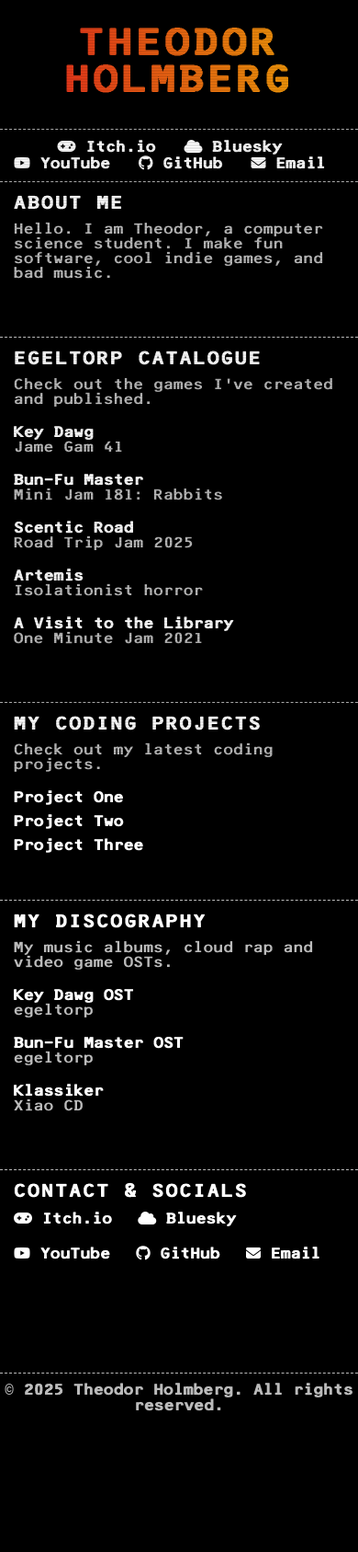
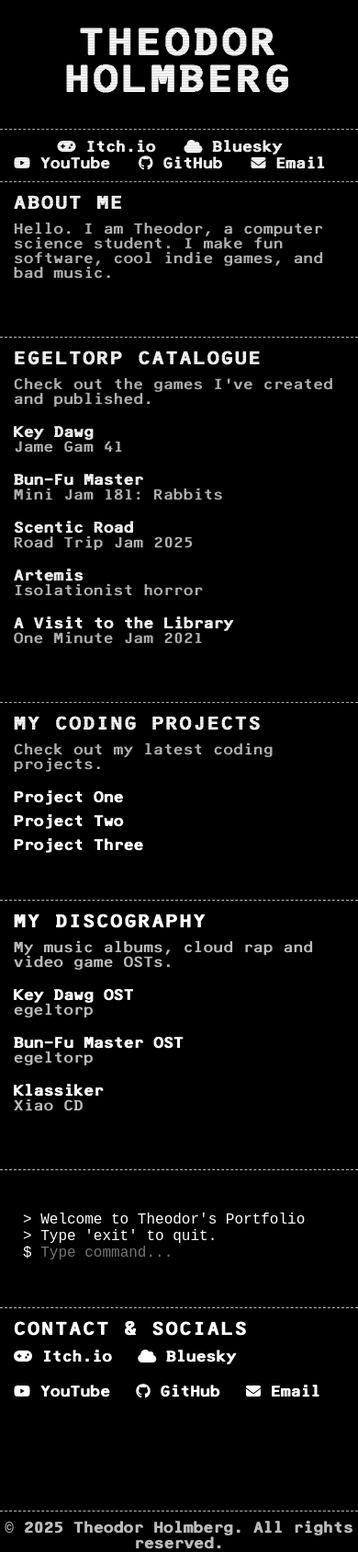
Before and after one commit to egeltorp/theodor-portfolio, a plain HTML site: page index.html in a window 390 px wide. Shown: the whole page at 92% size. Before the commit the page ends 1537 px from the top, so only its background shows below. Drawn offline with Linux system fonts and the light colour scheme.

Commit message:
add fake cmd line for fun + fix link

```diff
--- a/index.html
+++ b/index.html
@@ -21,7 +21,7 @@
                 <p><a href="https://egeltorp.itch.io/" target="_blank"><i class="fas fa-gamepad"></i> Itch.io</a></p>
                 <p><a href="https://bsky.app/profile/egeltorp.com" target="_blank"><i class="fas fa-cloud"></i> Bluesky</a></p>
                 <p><a href="https://www.youtube.com/@egeltorpium" target="_blank"></i><i class="fab fa-youtube"></i> YouTube</a></p>
-                <p><a href="https://www.youtube.com/@egeltorpium"><i class="fab fa-github"></i> GitHub</a></p>
+                <p><a href="https://github.com/egeltorp"><i class="fab fa-github"></i> GitHub</a></p>
                 <p><a href="mailto:theodor@example.com"><i class="fas fa-envelope"></i> Email</a></p>
             </div>
         </footer>
@@ -68,12 +68,28 @@
             </ul>
         </section>
 
+        <section class="projects" style="padding-bottom: 15px;">
+            <div class="command-line">
+                > Welcome to Theodor's Portfolio<br>
+                > Type 'exit' to quit.<br>
+                <span class="prompt">$</span>
+                <input type="text" class="terminal-input" placeholder="Type command..." />
+            </div>
+            <script>
+              document.querySelector('.terminal-input').addEventListener('keypress', function (e) {
+                if (e.key === 'Enter') {
+                  alert('You typed: ' + e.target.value);
+                }
+              });
+            </script>
+        </section>
+
         <section class="contact">
             <h3 id="contact">Contact & Socials</h3>
             <p><a href="https://egeltorp.itch.io/" target="_blank"><i class="fas fa-gamepad"></i> Itch.io</a></p>
             <p><a href="https://bsky.app/profile/egeltorp.com" target="_blank"><i class="fas fa-cloud"></i> Bluesky</a></p>
             <p><a href="https://www.youtube.com/@egeltorpium" target="_blank"></i><i class="fab fa-youtube"></i> YouTube</a></p>
-            <p><a href="https://www.youtube.com/@egeltorpium"><i class="fab fa-github"></i> GitHub</a></p>
+            <p><a href="https://github.com/egeltorp"><i class="fab fa-github"></i> GitHub</a></p>
             <p><a href="mailto:theodor@example.com"><i class="fas fa-envelope"></i> Email</a></p>
         </section>
 
--- a/styles.css
+++ b/styles.css
@@ -54,12 +54,6 @@ header h1 {
     text-transform: uppercase;
     margin-bottom: 10px;
     margin-top: 20px;
-
-    background: linear-gradient(90deg, #df0024, #f3c300, #00ab9f,  #2e6db4);
-    background-size: 400% 400%;
-    color: transparent;
-    -webkit-background-clip: text;
-    animation: gradientFlash 12s ease infinite;
 }
 
 header h1::before {
@@ -76,18 +70,6 @@ header h1::before {
         rgba(0, 0, 0, 0.1) 3px
     );
     pointer-events: none;
-}
-
-@keyframes gradientFlash {
-    0% {
-        background-position: 400% 0;
-    }
-    50% {
-        background-position: 0 0;
-    }
-    100% {
-        background-position: 400% 0;
-    }
 }
 
 header h2 {
@@ -185,8 +167,8 @@ body {
 
 .contact p {
     display: inline-block;
-    margin-right: 20px; /* spacing between paragraphs */
-    white-space: nowrap; /* prevent wrapping inside each <p> */
+    margin-right: 20px;
+    white-space: nowrap;
 }
 
 .footer_top {
@@ -203,6 +185,28 @@ body {
     font-size: 12px;
 }
 
+.command-line {
+    background-color: #000000;
+    color: #ffffff;
+    font-family: 'Courier New', Courier, monospace;
+    font-size: 16px;
+    padding: 10px;
+    padding-bottom: 15px;
+    border: 0px solid #ffffff;
+    border-radius: 0px;
+    width: 100%;
+    max-width: 1000px;
+    margin: 20px auto;
+}
+
+
+.command-line input {
+    background-color: #000000;
+    color: #ffffff;
+    font-family: 'Courier New', Courier, monospace;
+    font-size: 16px;
+}
+
 @media screen and (max-width: 1024px) {
     body {
         padding: 0;
@@ -211,7 +215,7 @@ body {
 
     .container {
         width: 100%;
-        padding: 0px; /* optional: less padding on mobile */
+        padding: 0px;
         border-left: none;
         border-right: none;
     }
```
